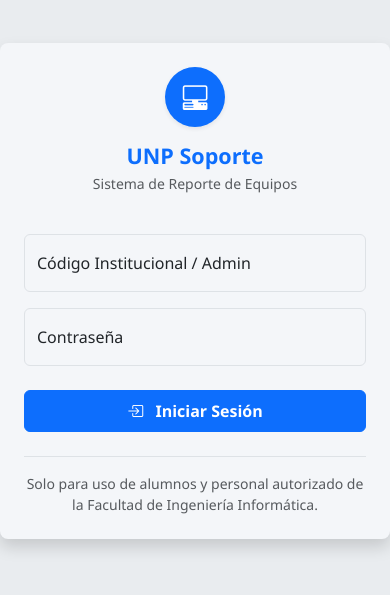
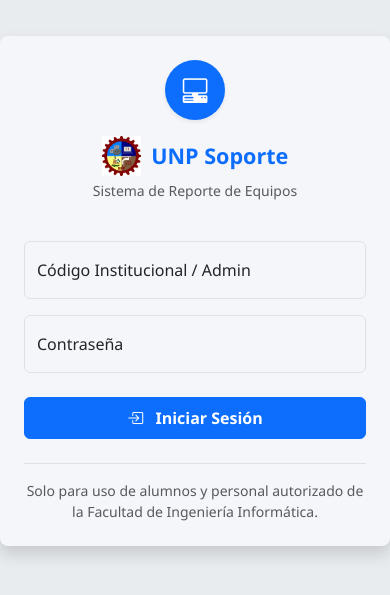
Before and after one commit to AlexisLachira/SistemaReportes, a React (Vite) app: page /login in a window 390 px wide. Shown: the part 131-726 px from the top of the page. Built offline with nearby package versions, Linux system fonts and the light colour scheme.

Commit message:
feat: implement Login page and responsive Sidebar navigation component

```diff
--- a/src/components/Sidebar.jsx
+++ b/src/components/Sidebar.jsx
@@ -18,7 +18,10 @@
 
       <div className={`sidebar-wrapper d-flex flex-column ${isOpen ? 'show' : ''}`}>
         <div className="sidebar-header d-flex justify-content-between align-items-center">
-          <h5 className="mb-0 fw-bold">UNP Soporte</h5>
+          <h5 className="mb-0 fw-bold d-flex align-items-center">
+            <img src="/fiilogo.png" alt="Logo FII" style={{ height: '30px', marginRight: '10px' }} />
+            UNP Soporte
+          </h5>
           <button className="btn-close btn-close-white d-md-none" onClick={onClose}></button>
         </div>
 
--- a/src/pages/Login.jsx
+++ b/src/pages/Login.jsx
@@ -45,7 +45,10 @@
           <div className="bg-primary text-white d-inline-flex justify-content-center align-items-center rounded-circle mb-3 shadow-sm" style={{width: '60px', height: '60px'}}>
             <i className="bi bi-pc-display-horizontal fs-2"></i>
           </div>
-          <h4 className="fw-bold text-primary mb-1">UNP Soporte</h4>
+          <h4 className="fw-bold text-primary mb-1 d-flex align-items-center justify-content-center">
+            <img src="/fiilogo.png" alt="Logo FII" style={{ height: '40px', marginRight: '10px' }} />
+            UNP Soporte
+          </h4>
           <p className="text-muted small">Sistema de Reporte de Equipos</p>
         </div>
 
```
